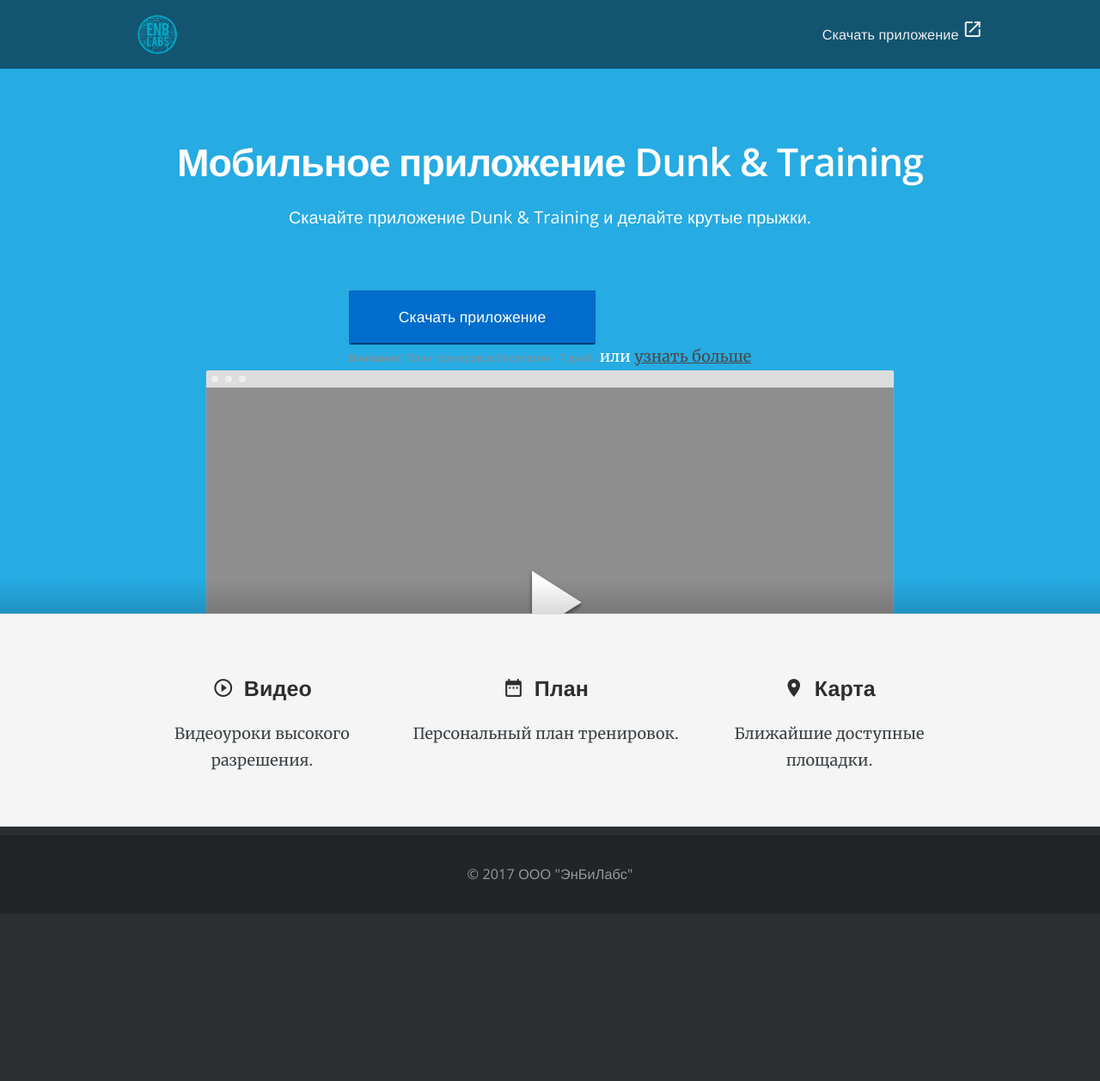
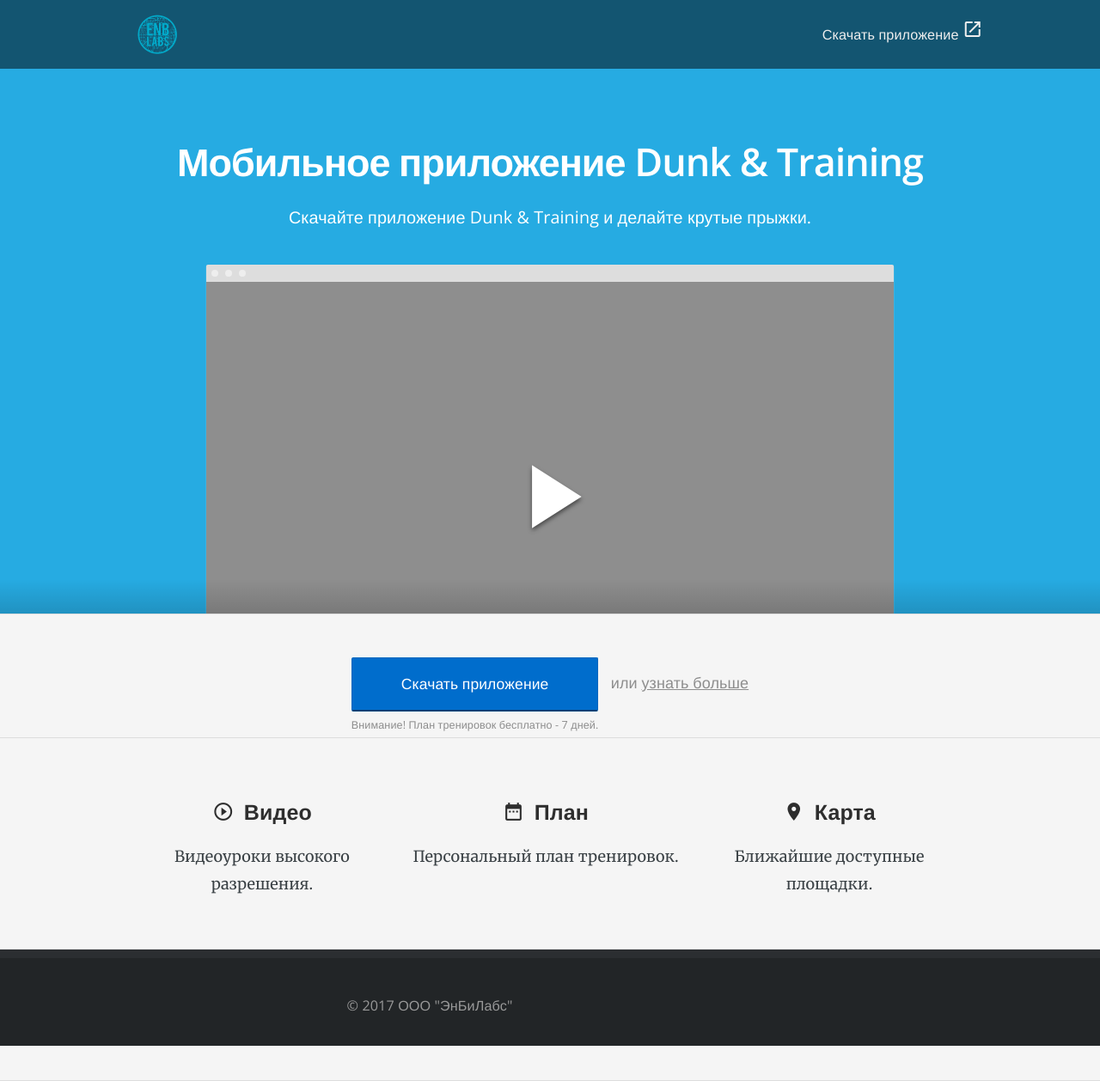
Before and after one commit to RakhimyanTim/danking-training.github.io, a Jekyll site: the page built from pages/index.html, in a window 1280 px wide. Shown: the whole page at 86% size. Built offline with Jekyll 4.4.1, drawn with Linux system fonts in a browser that asks for light colours; nearby versions of some CDN libraries; before the commit the page ends 1063 px from its top, so only the background shows below that.

Commit message:
Update index.html

```diff
--- a/pages/index.html
+++ b/pages/index.html
@@ -10,15 +10,6 @@
  		<div class="container">
  			<h2>{{ page.title }}</h2>
 			<p class="sub-text landing-page">Скачайте приложение Dunk & Training и делайте крутые прыжки.</p>
-
-			<div class="container">
-				<div style="text-align: center;">
-					<div style="display: inline-block;">
-						<a href="#" class="btn btn-block btn-centered btn-large btn-primary sign-up" style="display: inherit;">Скачать приложение</a>
-						<span class="btn-sub-text">Внимание! План тренировок бесплатно - 7 дней. </span>
-					</div>
-				<span class="learn-more">или <a href="#">узнать больше</a></span>
-			</div>
 
 			</div>
 		</div>
@@ -33,6 +24,17 @@
 			</div>
 		</div>
 </header>
+
+<section class="cta">
+			<div class="container">
+				<div style="text-align: center;">
+					<div style="display: inline-block;">
+						<a href="#" class="btn btn-block btn-centered btn-large btn-primary sign-up" style="display: inherit;">Скачать приложение</a>
+						<span class="btn-sub-text">Внимание! План тренировок бесплатно - 7 дней. </span>
+					</div>
+				<span class="learn-more">или <a href="#">узнать больше</a></span>
+			</div>
+</div>
 
 <section class="cta">
 	<div class="container">
```
